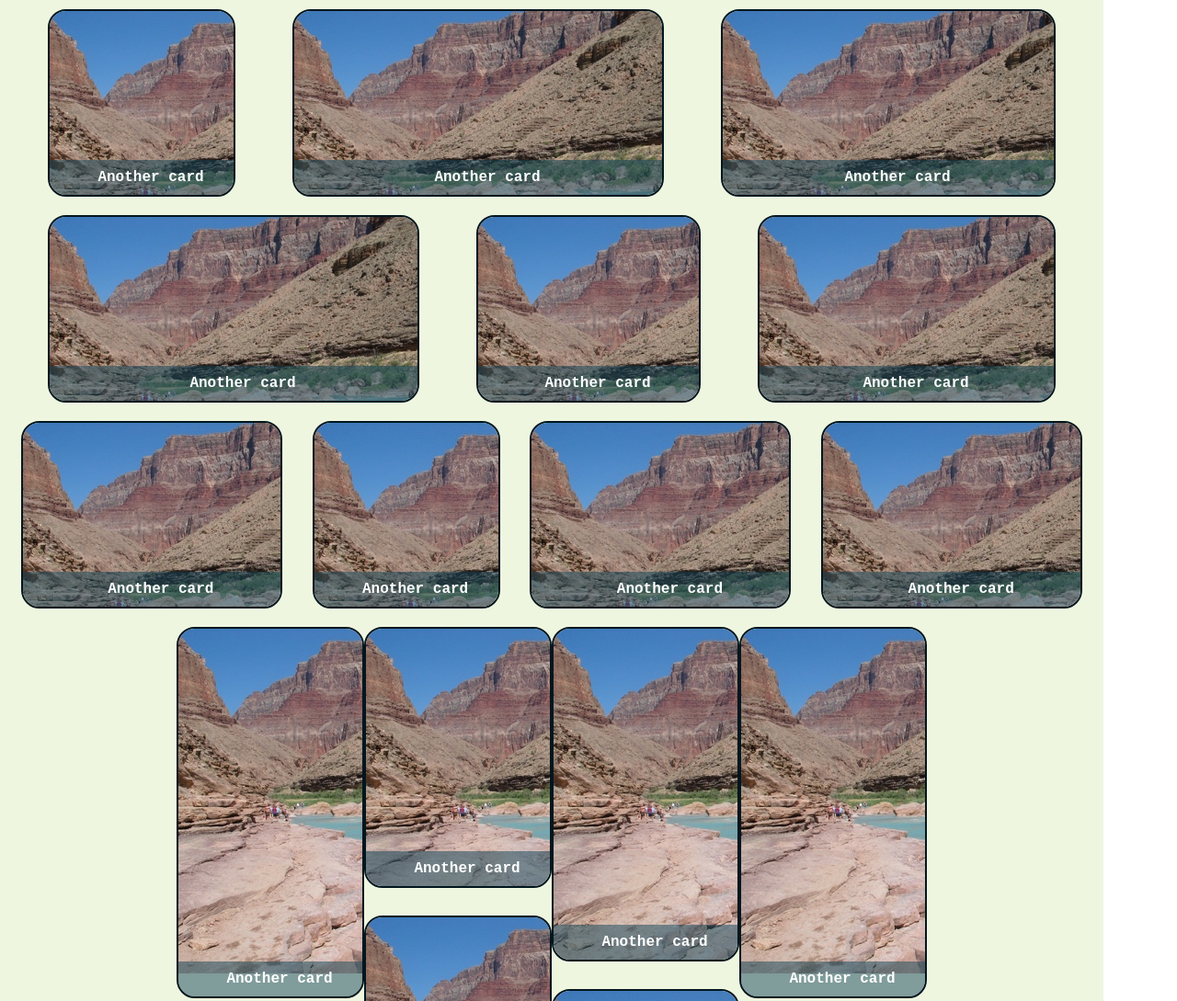
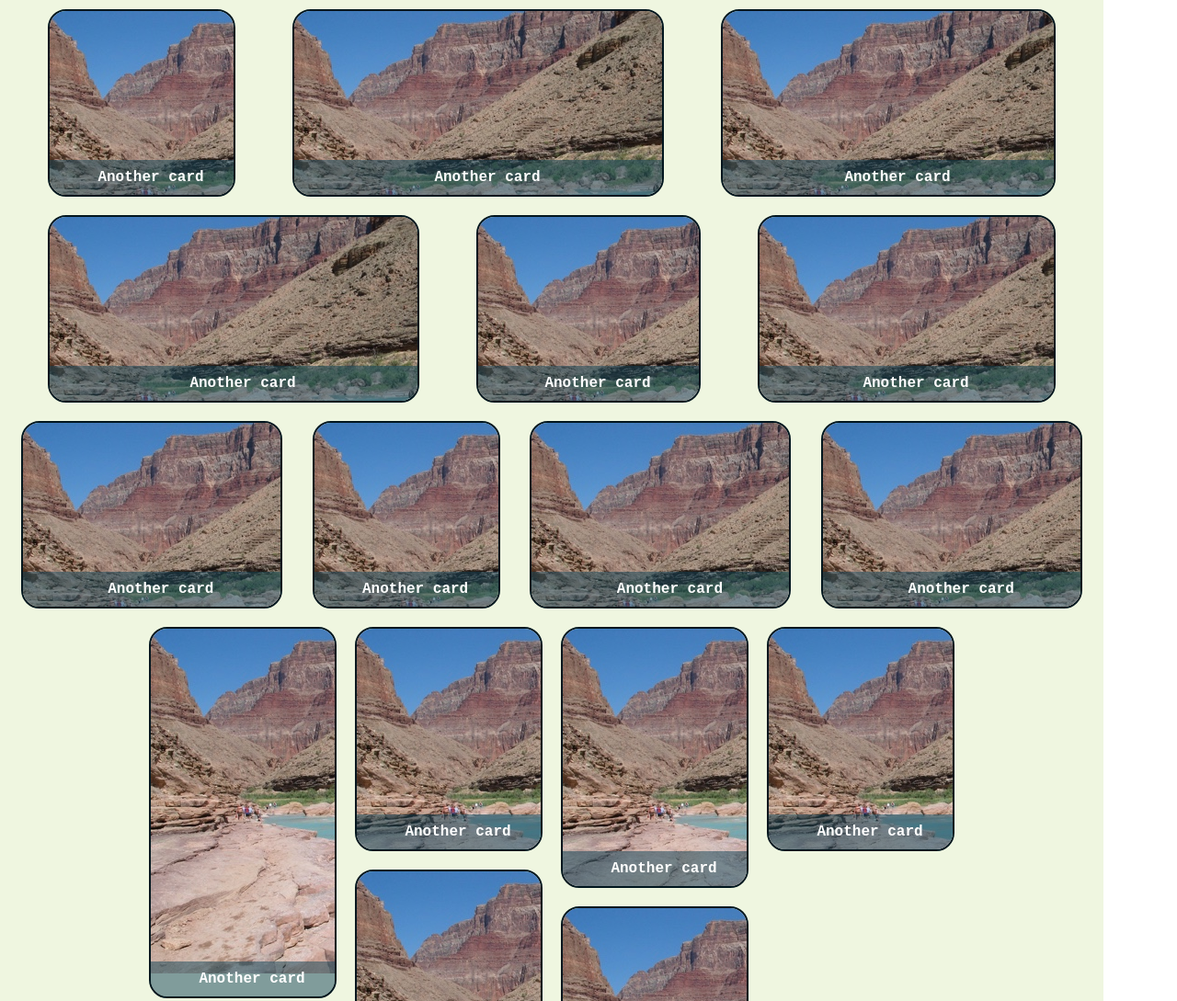
Before and after one commit to onipaa/wdd-331, a plain HTML site: page sites/week5/index.html in a window 1280 px wide. Shown: the top 1089 px of the page at 92% size. Drawn offline with nearby package versions, Linux system fonts and the light colour scheme; files that its build step writes are made by us from their sources.

Commit message:
trying for  more room on the column grid

```diff
--- a/sites/week5/styles/styles.scss
+++ b/sites/week5/styles/styles.scss
@@ -69,8 +69,6 @@ Row Grid:
 }
 
 
-
-
 /* Column grid layout */
   .col-grid {
     align-content: center;
@@ -80,8 +78,8 @@ Row Grid:
     justify-content: space-between; /* Align cards with equal spacing */
     margin: 0 auto;
     max-height: 1000px;
+
+    .card {
+        margin: 10px;
+    }
   }
-
-  .col-grid .card {
-    margin-top: 10px;
-  }
```
